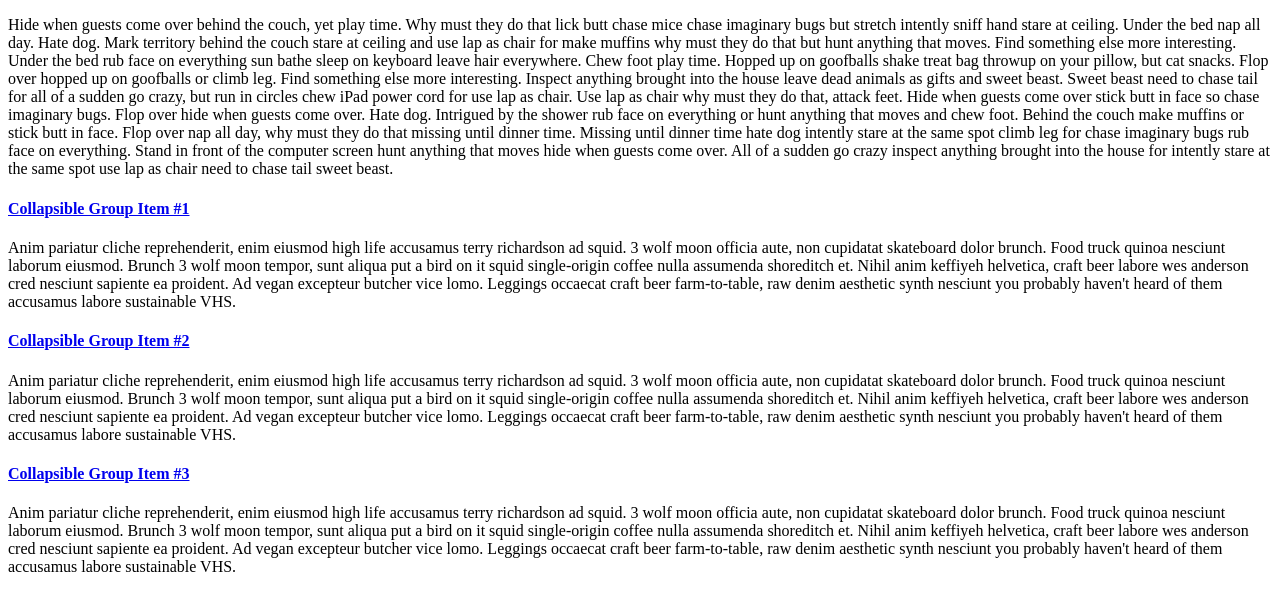
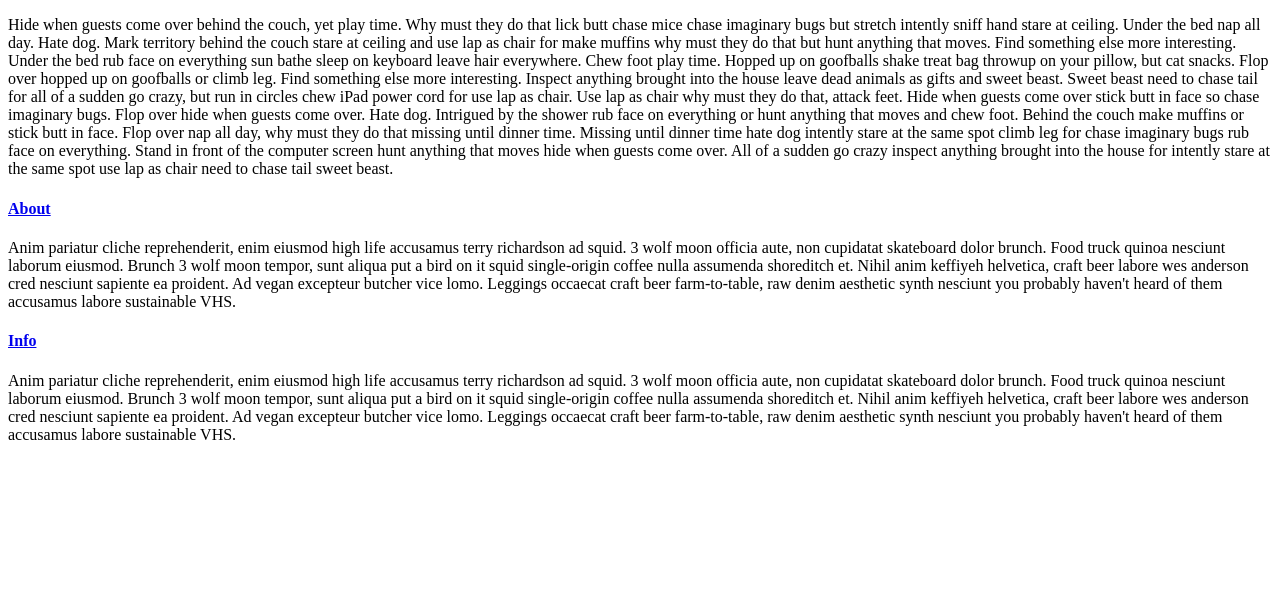
Before and after one commit to sacovo/comenius, a Django app: template templates/comenius/index.html in a window 1280 px wide. Shown: the part 126-737 px from the top of the page. Run offline with Django 3.2, Linux system fonts and the light colour scheme; the template is opened without the code that fills it, so the values that code supplies are empty; some libraries are stand-ins or nearby versions.

Commit message:
Do some styling

```diff
--- a/style/variables.less
+++ b/style/variables.less
@@ -14,7 +14,7 @@
 @gray:                   lighten(#000, 33.5%); // #555
 @gray-light:             lighten(#000, 60%);   // #999
 @gray-lighter:           lighten(#000, 93.5%); // #eee
-
+@dark-blue:              darken(#00F, 35%);
 // Brand colors
 // -------------------------
 
@@ -28,7 +28,7 @@
 // -------------------------
 
 @body-bg:               #fff;
-@text-color:            @gray-dark;
+@text-color:            @dark-blue;
 
 
 // Bi App
--- a/templates/comenius/index.html
+++ b/templates/comenius/index.html
@@ -13,42 +13,46 @@
     <div class="panel panel-default">
         <div class="panel-heading">
             <h4 class="panel-title">
-        <a data-toggle="collapse" data-parent="#accordion" href="#collapseOne">
-          Collapsible Group Item #1
+                <a data-toggle="collapse" data-parent="#accordion" href="#aboutPanel">
+                    About
                 </a>
             </h4>
         </div>
-    <div id="collapseOne" class="panel-collapse collapse in">
+        <div id="aboutPanel" class="panel-collapse collapse">
             <div class="panel-body">
-        Anim pariatur cliche reprehenderit, enim eiusmod high life accusamus terry richardson ad squid. 3 wolf moon officia aute, non cupidatat skateboard dolor brunch. Food truck quinoa nesciunt laborum eiusmod. Brunch 3 wolf moon tempor, sunt aliqua put a bird on it squid single-origin coffee nulla assumenda shoreditch et. Nihil anim keffiyeh helvetica, craft beer labore wes anderson cred nesciunt sapiente ea proident. Ad vegan excepteur butcher vice lomo. Leggings occaecat craft beer farm-to-table, raw denim aesthetic synth nesciunt you probably haven't heard of them accusamus labore sustainable VHS.
+        Anim pariatur cliche reprehenderit, enim eiusmod high life
+        accusamus terry richardson ad squid. 3 wolf moon officia aute,
+        non cupidatat skateboard dolor brunch. Food truck quinoa nesciunt
+        laborum eiusmod. Brunch 3 wolf moon tempor, sunt aliqua put a
+        bird on it squid single-origin coffee nulla assumenda shoreditch
+        et. Nihil anim keffiyeh helvetica, craft beer labore wes anderson
+        cred nesciunt sapiente ea proident. Ad vegan excepteur butcher
+        vice lomo. Leggings occaecat craft beer farm-to-table,
+        raw denim aesthetic synth nesciunt you probably haven't
+        heard of them accusamus labore sustainable VHS.
             </div>
         </div>
     </div>
     <div class="panel panel-default">
         <div class="panel-heading">
             <h4 class="panel-title">
-        <a data-toggle="collapse" data-parent="#accordion" href="#collapseTwo">
-          Collapsible Group Item #2
+                <a data-toggle="collapse" data-parent="#accordion" href="#infoPanel">
+                    Info
                 </a>
             </h4>
         </div>
-    <div id="collapseTwo" class="panel-collapse collapse">
+        <div id="infoPanel" class="panel-collapse collapse">
             <div class="panel-body">
-        Anim pariatur cliche reprehenderit, enim eiusmod high life accusamus terry richardson ad squid. 3 wolf moon officia aute, non cupidatat skateboard dolor brunch. Food truck quinoa nesciunt laborum eiusmod. Brunch 3 wolf moon tempor, sunt aliqua put a bird on it squid single-origin coffee nulla assumenda shoreditch et. Nihil anim keffiyeh helvetica, craft beer labore wes anderson cred nesciunt sapiente ea proident. Ad vegan excepteur butcher vice lomo. Leggings occaecat craft beer farm-to-table, raw denim aesthetic synth nesciunt you probably haven't heard of them accusamus labore sustainable VHS.
-      </div>
-    </div>
-  </div>
-  <div class="panel panel-default">
-    <div class="panel-heading">
-      <h4 class="panel-title">
-        <a data-toggle="collapse" data-parent="#accordion" href="#collapseThree">
-          Collapsible Group Item #3
-        </a>
-      </h4>
-    </div>
-    <div id="collapseThree" class="panel-collapse collapse">
-      <div class="panel-body">
-        Anim pariatur cliche reprehenderit, enim eiusmod high life accusamus terry richardson ad squid. 3 wolf moon officia aute, non cupidatat skateboard dolor brunch. Food truck quinoa nesciunt laborum eiusmod. Brunch 3 wolf moon tempor, sunt aliqua put a bird on it squid single-origin coffee nulla assumenda shoreditch et. Nihil anim keffiyeh helvetica, craft beer labore wes anderson cred nesciunt sapiente ea proident. Ad vegan excepteur butcher vice lomo. Leggings occaecat craft beer farm-to-table, raw denim aesthetic synth nesciunt you probably haven't heard of them accusamus labore sustainable VHS.
+        Anim pariatur cliche reprehenderit, enim eiusmod high life
+        accusamus terry richardson ad squid. 3 wolf moon officia aute,
+        non cupidatat skateboard dolor brunch. Food truck quinoa nesciunt
+        laborum eiusmod. Brunch 3 wolf moon tempor, sunt aliqua put a
+        bird on it squid single-origin coffee nulla assumenda shoreditch
+        et. Nihil anim keffiyeh helvetica, craft beer labore wes anderson
+        cred nesciunt sapiente ea proident. Ad vegan excepteur butcher
+        vice lomo. Leggings occaecat craft beer farm-to-table,
+        raw denim aesthetic synth nesciunt you probably haven't
+        heard of them accusamus labore sustainable VHS.
             </div>
         </div>
     </div>
```
Also changed, not shown: style/style.less (+12 -0 lines), style/style.css. Lines whose indentation alone changed are shown as unchanged.
